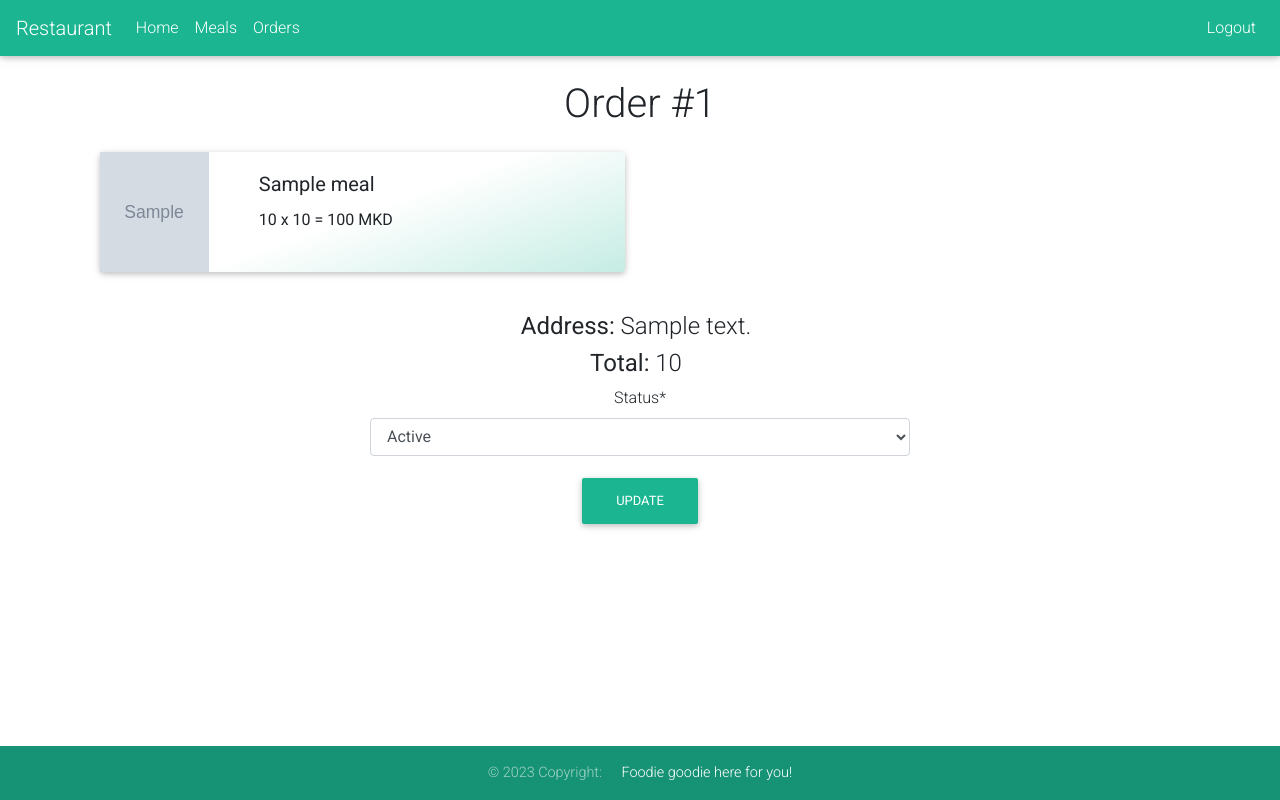
After one commit to kristinafurnadjiska/food-delivery, a Django app: page /restaurants/orders/1 in a window 1280 px wide. The commit adds this page. Run offline with Django 4.2, Linux system fonts and the light colour scheme; a user stored in the database is signed in; tables that the repository leaves empty hold one stand-in row (values such as "Sample post"); grey boxes marked "Sample" are stand-in pictures; some libraries are stand-ins or nearby versions.

Commit message:
Add order preview changes

```diff
--- a/food_delivery/client/views.py
+++ b/food_delivery/client/views.py
@@ -152,7 +152,7 @@ class OrderCreateView(LoginRequiredMixin, UserPassesTestMixin, CreateView):
         method = data['method']
         is_paid = method == 'card';
 
-        order = Order.objects.create(method=method, price=price, address=address, is_paid=is_paid)
+        order = Order.objects.create(method=method, price=price, address=address, is_paid=is_paid, restaurant=items[0].restaurant)
         for item in items:
             OrderItem.objects.create(order=order, meal=item.meal, quantity=item.quantity)
             item.delete()
--- a/food_delivery/restaurant/models.py
+++ b/food_delivery/restaurant/models.py
@@ -45,6 +45,7 @@ class Order(models.Model):
     price = models.IntegerField()
     address = models.CharField(max_length=100)
     is_paid = models.BooleanField(default=False)
+    restaurant = models.ForeignKey(Restaurant, on_delete=models.CASCADE)
 
     def __str__(self):
         return f'Order: {self.created_on.strftime("%b %d %I: %M %p")}'
--- /dev/null
+++ b/food_delivery/restaurant/templates/orders/preview.html
@@ -0,0 +1,61 @@
+{% extends "shared/base.html" %}
+{% load crispy_forms_tags %}
+{% load mathfilters %}
+
+{% block header %}
+{% include 'shared/header-restaurant.html' %}
+{% endblock header %}
+
+{% block content %}
+<article class="container mb-5">
+  <div class="h-100 d-flex flex-column justify-content-center align-items-center">
+    <h1>Order #{{ item.pk }}</h1>
+
+    <div class="row w-100">
+      {% for item in meals %}
+      <div class=" col-md-6">
+        <div class="card mb-3 mt-3 bg-card" style="max-width: 1080px; height: 120px;">
+          <div class="row g-0">
+            <div class="col-md-3 overflow-hidden rounded-start">
+              <img src="{{ item.meal.image.url }}" height="120" class="w-100"
+                style="object-fit: cover; object-position: center;" />
+            </div>
+            <div class="col-md-7">
+              <div class="card-body">
+                <h5 class="card-title">{{ item.meal.name }}</h5>
+
+                <p>{{ item.quantity}} x {{ item.meal.price }} = {{ item.quantity|mul:item.meal.price}} MKD</p>
+
+              </div>
+            </div>
+          </div>
+        </div>
+      </div>
+      {% endfor %}
+    </div>
+
+    <div class="container mt-4">
+      <div class="article-metadata text-center">
+        <h4 class="mr-2"><b>Address:</b> {{ item.address }}</h4>
+        <h4 class="mr-2"><b>Total:</b> {{ item.price }}</h4>
+        {% if item.status == 'Delivered' %}
+        <h4 class="mr-2"><b>Status:</b> {{ item.status }}</h4>
+        {% else %}
+        <div class="d-flex justify-content-center">
+          <form method="POST" class="w-50">
+            {% csrf_token %}
+            <fieldset class="form-group m-0">
+              {{ form|crispy }}
+            </fieldset>
+
+            <button class="btn bg-green text-white" type="submit">Update</button>
+          </form>
+        </div>
+      </div>
+      {% endif %}
+
+
+    </div>
+  </div>
+</article>
+{% endblock content %}
--- a/food_delivery/restaurant/urls.py
+++ b/food_delivery/restaurant/urls.py
@@ -1,10 +1,12 @@
 from django.urls import path
-from .views import Index, RestaurantCreateView,  Setup,  RestaurantPreview, RestaurantUpdateView, MealCreateView, MealEditView, MealDeleteView
+from .views import Index, RestaurantCreateView,  Setup,  RestaurantPreview, RestaurantUpdateView, MealCreateView, MealEditView, MealDeleteView, OrdersPreview, OrderPreview
 
 urlpatterns = [
   path('home/', Index.as_view(), name = 'restaurant-home'),
   path('setup/', Setup.as_view(), name='restaurant-setup'),
   path('preview/', RestaurantPreview.as_view(), name='restaurant-preview'),
+  path('orders/', OrdersPreview.as_view(), name='restaurant-orders'),
+  path('orders/<int:pk>', OrderPreview.as_view(), name='restaurant-order-preview'),
   path('edit/', RestaurantUpdateView.as_view(), name='restaurant-edit'),
   path('create/', RestaurantCreateView.as_view(), name='restaurant-create'),
   path('meals/create', MealCreateView.as_view(), name='meals-create'),
--- a/food_delivery/restaurant/views.py
+++ b/food_delivery/restaurant/views.py
@@ -1,6 +1,6 @@
 from django.shortcuts import render, redirect
 from django.views import View
-from .models import Restaurant, Meal
+from .models import Restaurant, Meal, Order, OrderItem
 from users.models import Profile
 from django.contrib.auth.mixins import LoginRequiredMixin, UserPassesTestMixin
 from django.views.generic import CreateView, UpdateView, DeleteView
@@ -39,7 +39,10 @@ class RestaurantPreview(LoginRequiredMixin, UserPassesTestMixin, View):
 
     def get(self, request):
         owner = Profile.objects.get(user=self.request.user.pk)
-        restaurant = Restaurant.objects.get(owner=owner.pk)
+        try:
+            restaurant = Restaurant.objects.get(owner=owner)
+        except Restaurant.DoesNotExist:
+            return redirect('restaurant-setup')
         items = Meal.objects.filter(restaurant=restaurant)
 
         context = {
@@ -109,3 +112,46 @@ class MealDeleteView(LoginRequiredMixin, UserPassesTestMixin, DeleteView):
     def test_func(self):
         profile = Profile.objects.get(user=self.request.user.pk)
         return profile.is_owner()
+
+class OrdersPreview(LoginRequiredMixin, UserPassesTestMixin, View):
+    def test_func(self):
+        profile = Profile.objects.get(user=self.request.user.pk)
+        return profile.is_owner()
+
+    def get(self, request):
+        owner = Profile.objects.get(user=self.request.user.pk)
+        try:
+            restaurant = Restaurant.objects.get(owner=owner)
+        except Restaurant.DoesNotExist:
+            return redirect('restaurant-setup')
+
+        orders = Order.objects.filter(restaurant=restaurant)
+
+        context = {
+            'items': orders
+        }
+
+        return render(request, 'orders/index.html', context)
+
+class OrderPreview(LoginRequiredMixin, UserPassesTestMixin, UpdateView):
+    success_url = '/restaurants/orders'
+    model = Order
+    template_name = 'orders/preview.html'
+    fields = ['status']
+
+    def test_func(self):
+        profile = Profile.objects.get(user=self.request.user.pk)
+        return profile.is_owner()
+
+    def get_context_data(self, **kwargs):
+        id = int(self.request.path.split('/')[-1])
+        order = Order.objects.get(pk=id)
+
+        context = super().get_context_data(**kwargs)
+
+        meals = OrderItem.objects.filter(order=order);
+
+        context['item'] = order
+        context['meals'] = meals
+
+        return context
--- a/food_delivery/templates/shared/header-restaurant.html
+++ b/food_delivery/templates/shared/header-restaurant.html
@@ -12,6 +12,9 @@
       </li>
       <li class="nav-item">
         <a class="nav-link" href="{% url 'restaurant-preview' %}">Meals</span></a>
+      </li>
+      <li class="nav-item">
+        <a class="nav-link" href="{% url 'restaurant-orders' %}">Orders</span></a>
       </li>
     </ul>
     {% endif %}
```
Also changed, not shown: food_delivery/restaurant/templates/orders/index.html (added, +37 -0 lines), food_delivery/restaurant/migrations/0005_order_restaurant.py (added).
